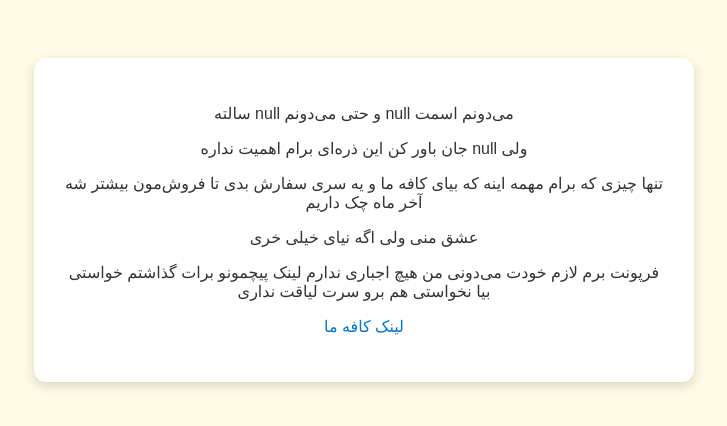
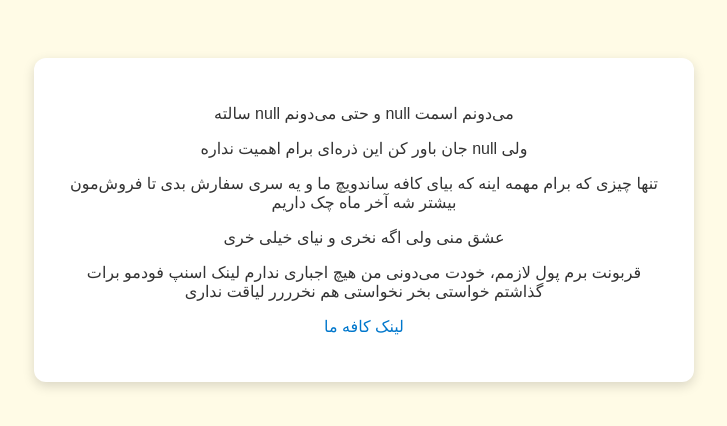
Before and after one commit to imanjafari1928/my-cafe, a plain HTML site: page result.html in a window 1280 px wide. Shown: the whole page, without its empty margins (276-1003 px from the left). Drawn offline with Linux system fonts and the light colour scheme.

Commit message:
Update result.html

```diff
--- a/result.html
+++ b/result.html
@@ -41,9 +41,9 @@
     resultDiv.innerHTML = `
       <p>می‌دونم اسمت ${name} و حتی می‌دونم ${age} سالته</p>
       <p>ولی ${name} جان باور کن این ذره‌ای برام اهمیت نداره</p>
-      <p>تنها چیزی که برام مهمه اینه که بیای کافه ما و یه سری سفارش بدی تا فروش‌مون بیشتر شه آخر ماه چک داریم</p>
-      <p>عشق منی ولی اگه نیای خیلی خری</p>
-      <p>فرپونت برم لازم خودت می‌دونی من هیچ اجباری ندارم لینک پیچمونو برات گذاشتم خواستی بیا نخواستی هم برو سرت لیاقت نداری</p>
+      <p>تنها چیزی که برام مهمه اینه که بیای کافه ساندویچ ما و یه سری سفارش بدی تا فروش‌مون بیشتر شه آخر ماه چک داریم</p>
+      <p>عشق منی ولی اگه نخری و نیای خیلی خری</p>
+      <p>قربونت برم پول لازمم، خودت می‌دونی من هیچ اجباری ندارم لینک اسنپ فودمو برات گذاشتم خواستی بخر نخواستی هم نخرررر لیاقت نداری</p>
       <p><a href="https://example.com" target="_blank">لینک کافه ما</a></p>
     `;
   </script>
```
